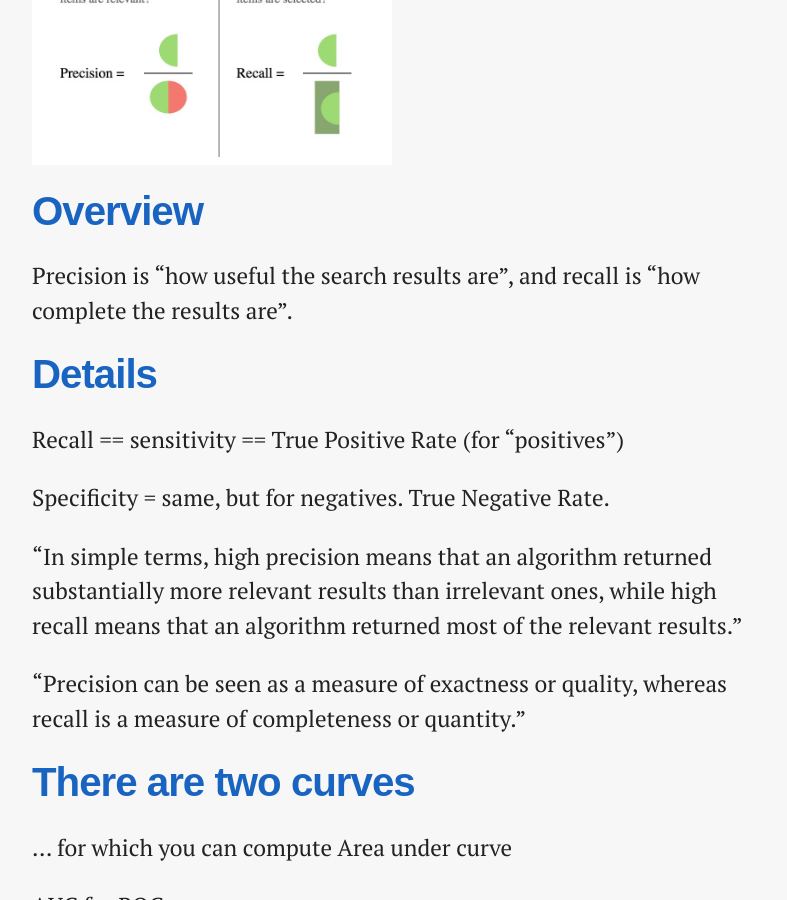
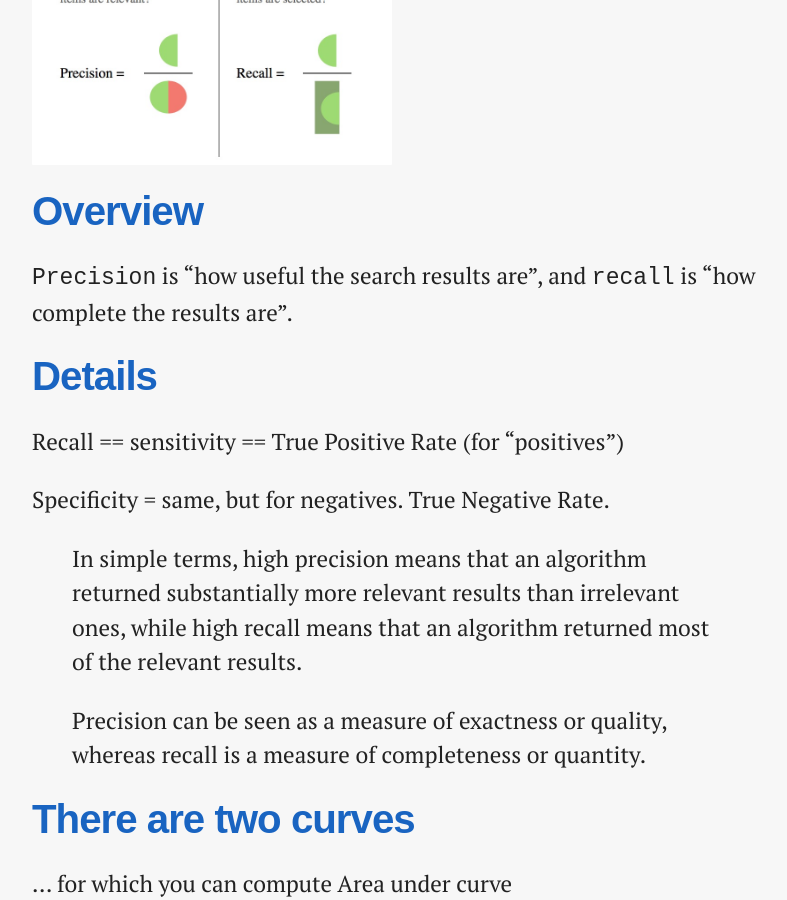
Before and after one commit to pavopax/pavopax.github.io, a Jekyll site: the page built from _posts/2017-11-20-precision-recall.md, in a window 1280 px wide and 900 px high, scrolled down 833 px. Shown: the whole window, without its empty margins (240-1027 px from the left). Built offline with Jekyll 4.4.1, drawn with Linux system fonts in a browser that asks for light colours; nearby versions of some CDN libraries.

```diff
--- a/_posts/2017-11-20-precision-recall.md
+++ b/_posts/2017-11-20-precision-recall.md
@@ -11,7 +11,7 @@ Plus sensitivity, specificity, false positive rate, AUC, etc
 
 # Overview
 
-Precision is "how useful the search results are", and recall is "how complete
+`Precision` is "how useful the search results are", and `recall` is "how complete
 the results are".
 
 # Details
@@ -20,12 +20,12 @@ Recall == sensitivity == True Positive Rate (for "positives")
 
 Specificity = same, but for negatives. True Negative Rate.
 
-"In simple terms, high precision means that an algorithm returned substantially
-more relevant results than irrelevant ones, while high recall means that an
-algorithm returned most of the relevant results."
+> In simple terms, high precision means that an algorithm returned
+> substantially more relevant results than irrelevant ones, while high recall
+> means that an algorithm returned most of the relevant results.
 
-"Precision can be seen as a measure of exactness or quality, whereas recall is
-a measure of completeness or quantity."
+> Precision can be seen as a measure of exactness or quality, whereas recall is
+> a measure of completeness or quantity.
 
 # There are two curves
 
```
